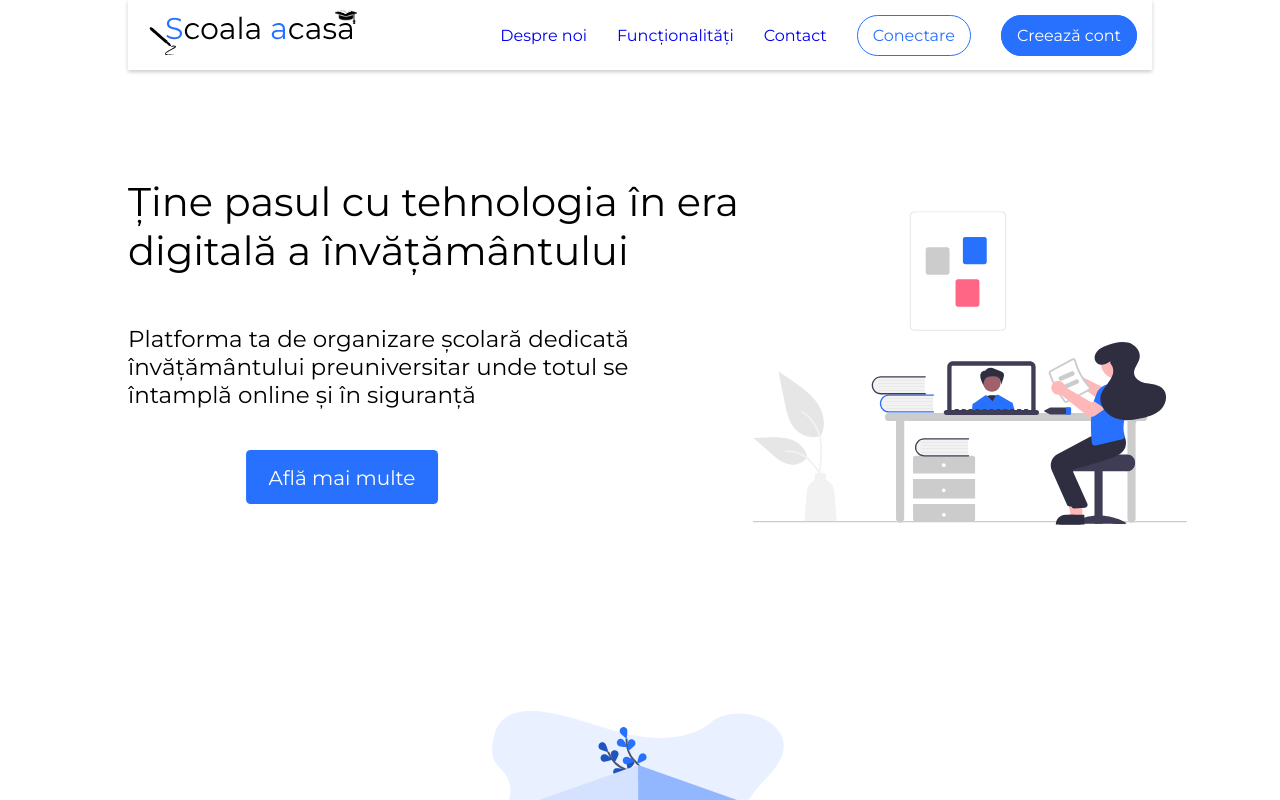
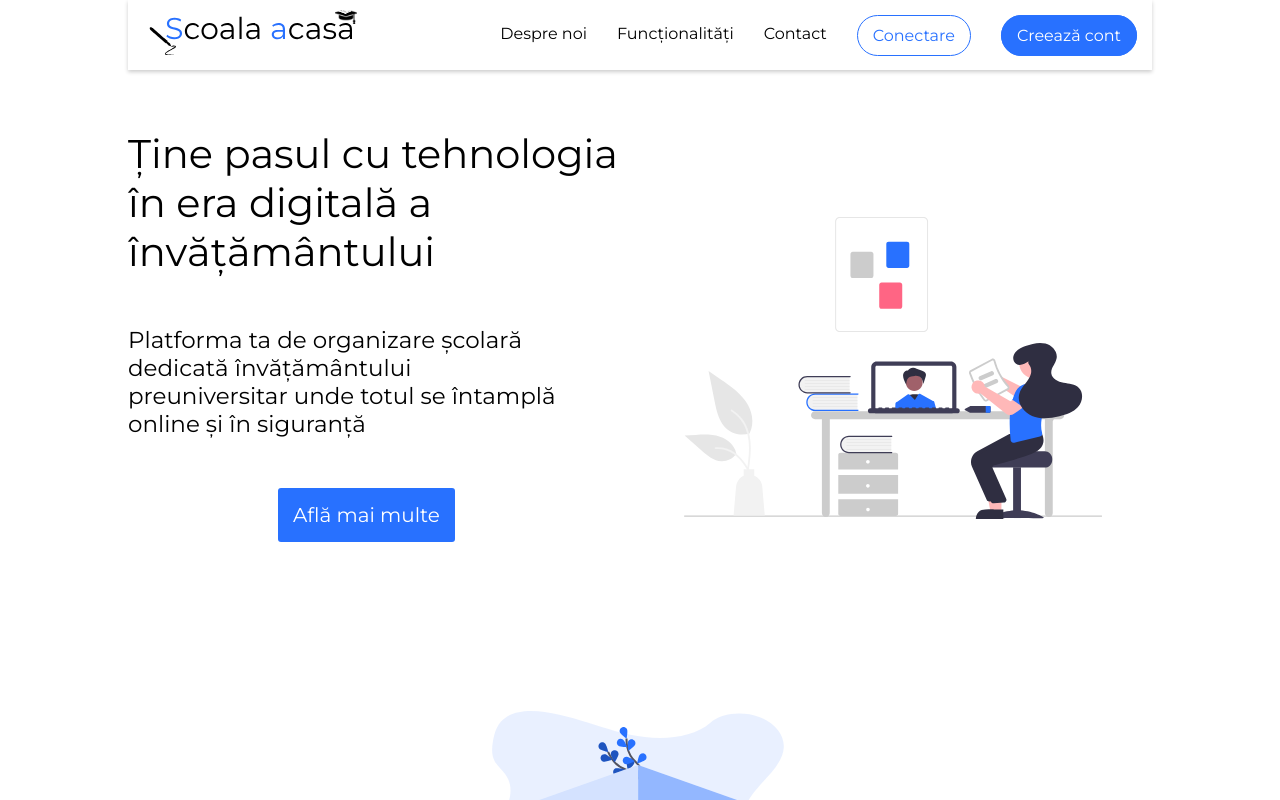
Before and after one commit to ispasvalentin22/scoala-acasa, a React (Create React App) app in the folder client/: page / in a window 1280 px wide. Shown: the top 800 px of the page. Built offline with nearby package versions, Linux system fonts and the light colour scheme.

Commit message:
minor fixes to homepage and navbar

```diff
--- a/client/src/components/navbar/_navbar.scss
+++ b/client/src/components/navbar/_navbar.scss
@@ -2,10 +2,9 @@
   height: 7rem;
   width: 80vw;
   display: flex;
-  justify-content: center;
+  justify-content: space-between;
   align-content: center;
   margin: 0 auto;
-
   margin-bottom: 2.5rem;
   box-shadow: 0 2px 4px 0 rgba(0, 0, 0, 0.2);
 
@@ -23,12 +22,15 @@
     font-weight: 550;
     white-space: nowrap;
 
-    .option {
+    .option:link, .option:visited {
+      color: black;
       padding: 1rem 1.5rem;
       cursor: pointer;
-      transition: all 0.1s;
+      border-bottom: solid transparent;
+      text-decoration: none;
 
       &:hover {
+        color: $color-primary;
         border-bottom: solid $color-primary;
       }
     }
--- a/client/src/pages/homepage/_homepage.scss
+++ b/client/src/pages/homepage/_homepage.scss
@@ -13,6 +13,7 @@
       font-weight: 500;
       margin-bottom: 5rem;
       margin-top: -5rem;
+      width: 90%;
     }
 
     &--2 {
@@ -22,23 +23,25 @@
   }
 
   &__cta {
-    padding: 1rem 1.5rem;
+    font-size: 2rem;
+    padding: 1.5rem 1.5rem;
     cursor: pointer;
     border: none;
     border-radius: 3px;
     margin: 5rem 0 0 15rem;
     color: white;
     background-color: $color-primary;
-    transform: scale(1.5);
+    transition: all 0.3s;
 
     &:hover {
       background-color: darken($color: $color-primary-dark, $amount: 0);
+      transform: translateY(-0.4rem);
     }
   }
 
   &__logo {
-    transform: scale(1.3);
-    margin-right: 1.5rem;
+    width: 100%;
+    margin-right: 5rem;
     margin-top: 1.5rem;
   }
 }
```
